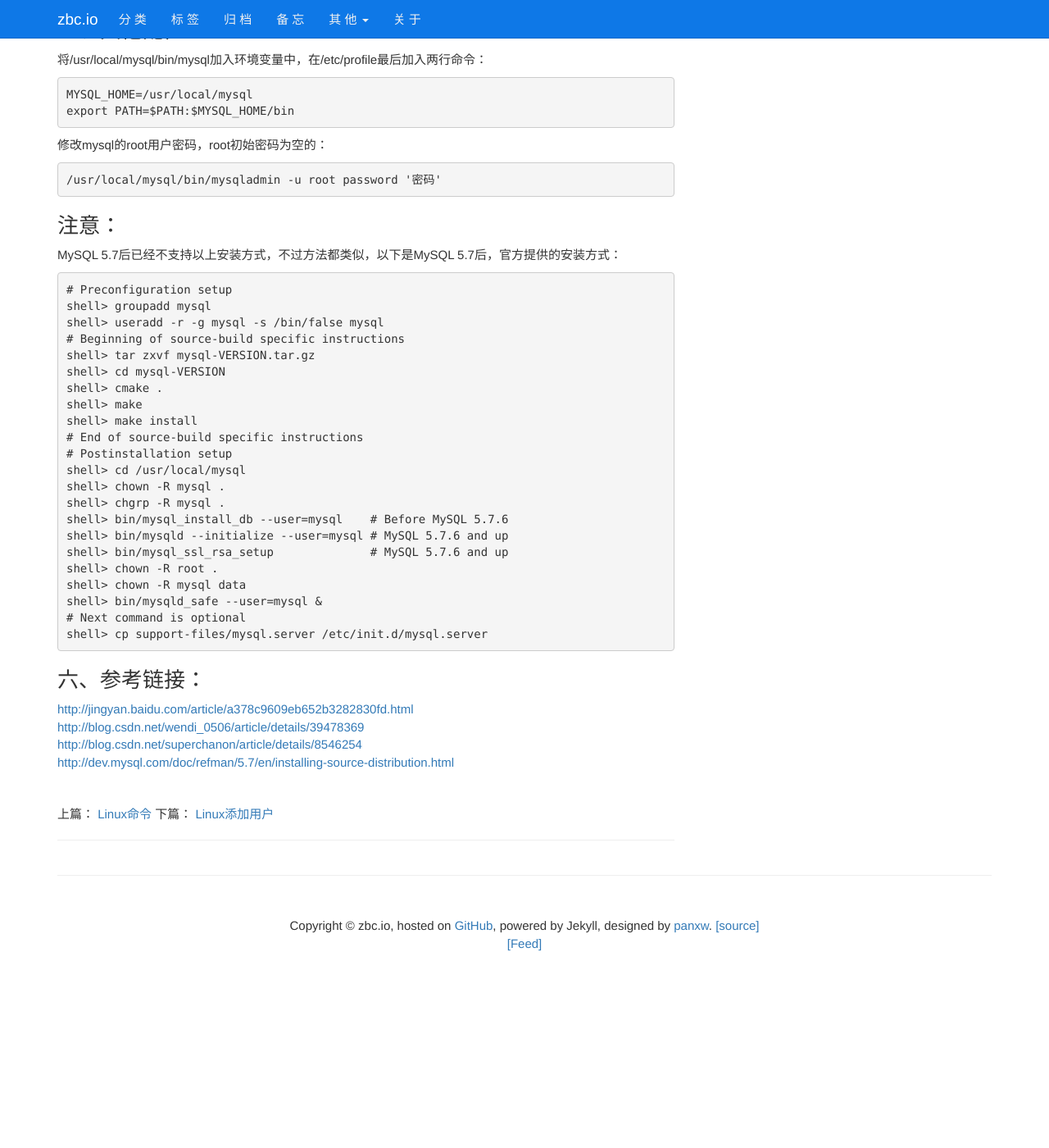
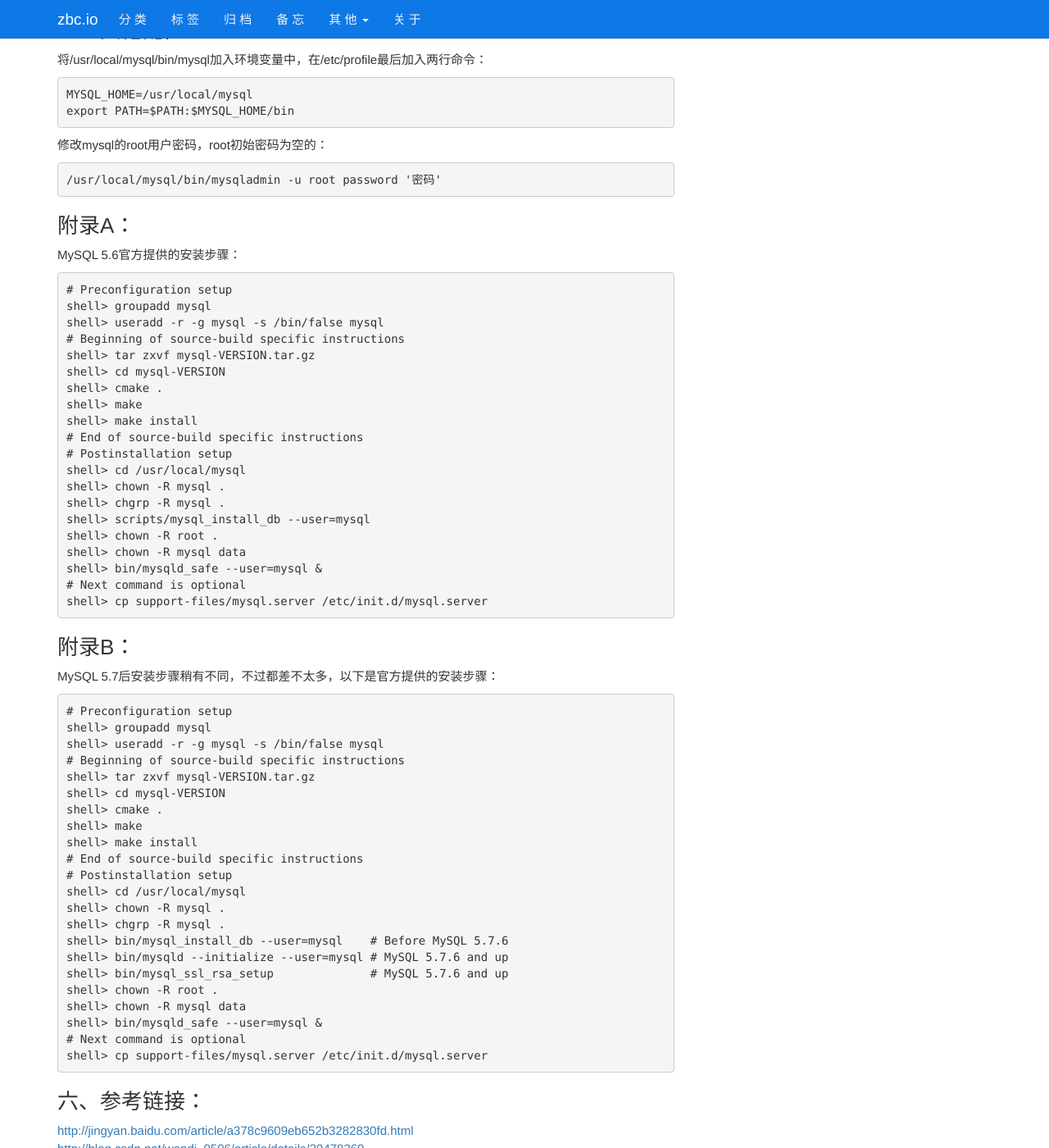
Before and after one commit to zbc0512/zbc0512.github.io, a Jekyll site: the page built from _posts/2015-08-11-linux-mysql-install.md, in a window 1280 px wide and 1400 px high, scrolled down 2004 px. Shown: the whole window at 82% size. Built offline with Jekyll 4.4.1, drawn with Linux system fonts in a browser that asks for light colours; nearby versions of some CDN libraries; library files that are not in the unit come from our copies; comment, search, counter and statistics services are not loaded; before the commit the page ends 3226 px from its top, so only the background shows below that.

Commit message:
添加附录

```diff
--- a/_posts/2015-08-11-linux-mysql-install.md
+++ b/_posts/2015-08-11-linux-mysql-install.md
@@ -91,9 +91,34 @@ MySQL mirrors地址：<http://dev.mysql.com/downloads/mirrors.html>
 
     /usr/local/mysql/bin/mysqladmin -u root password '密码'
 
-### 注意：
+### 附录A：
 
-MySQL 5.7后已经不支持以上安装方式，不过方法都类似，以下是MySQL 5.7后，官方提供的安装方式：
+MySQL 5.6官方提供的安装步骤：
+
+    # Preconfiguration setup
+    shell> groupadd mysql
+    shell> useradd -r -g mysql -s /bin/false mysql
+    # Beginning of source-build specific instructions
+    shell> tar zxvf mysql-VERSION.tar.gz
+    shell> cd mysql-VERSION
+    shell> cmake .
+    shell> make
+    shell> make install
+    # End of source-build specific instructions
+    # Postinstallation setup
+    shell> cd /usr/local/mysql
+    shell> chown -R mysql .
+    shell> chgrp -R mysql .
+    shell> scripts/mysql_install_db --user=mysql
+    shell> chown -R root .
+    shell> chown -R mysql data
+    shell> bin/mysqld_safe --user=mysql &
+    # Next command is optional
+    shell> cp support-files/mysql.server /etc/init.d/mysql.server
+
+### 附录B：
+
+MySQL 5.7后安装步骤稍有不同，不过都差不太多，以下是官方提供的安装步骤：
 
     # Preconfiguration setup
     shell> groupadd mysql
```
